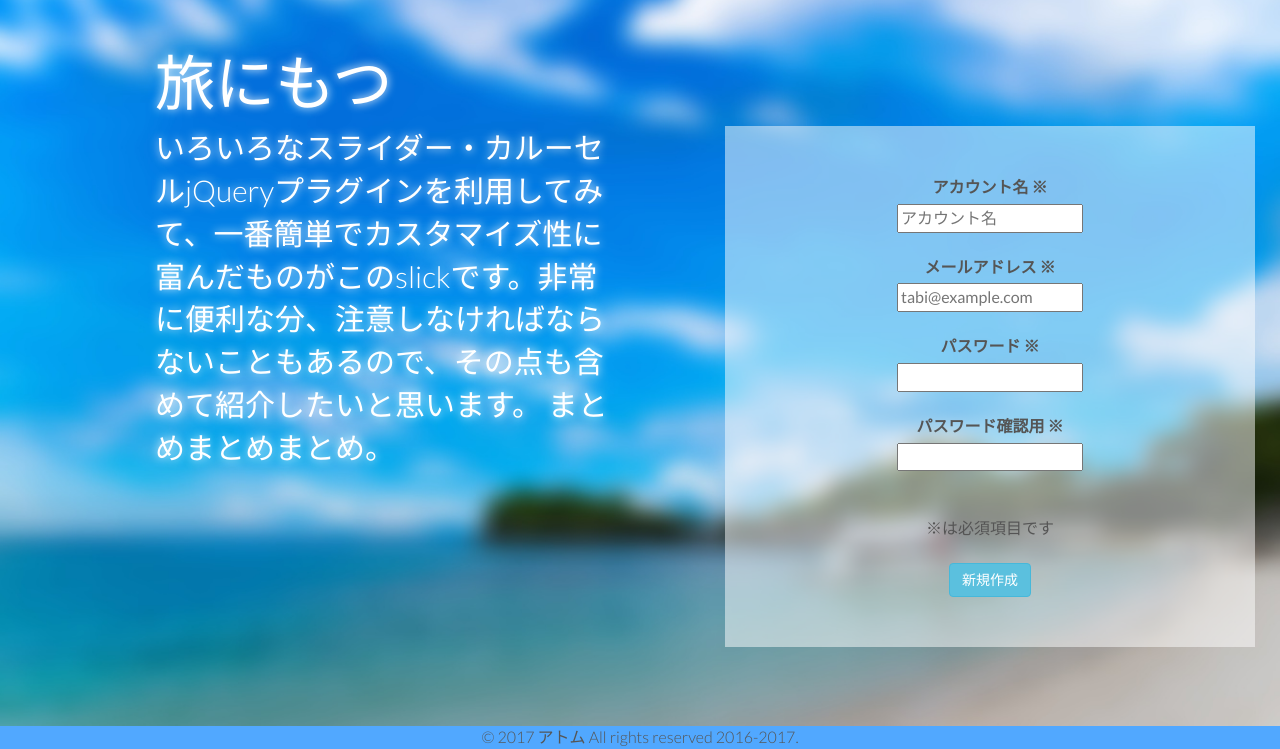
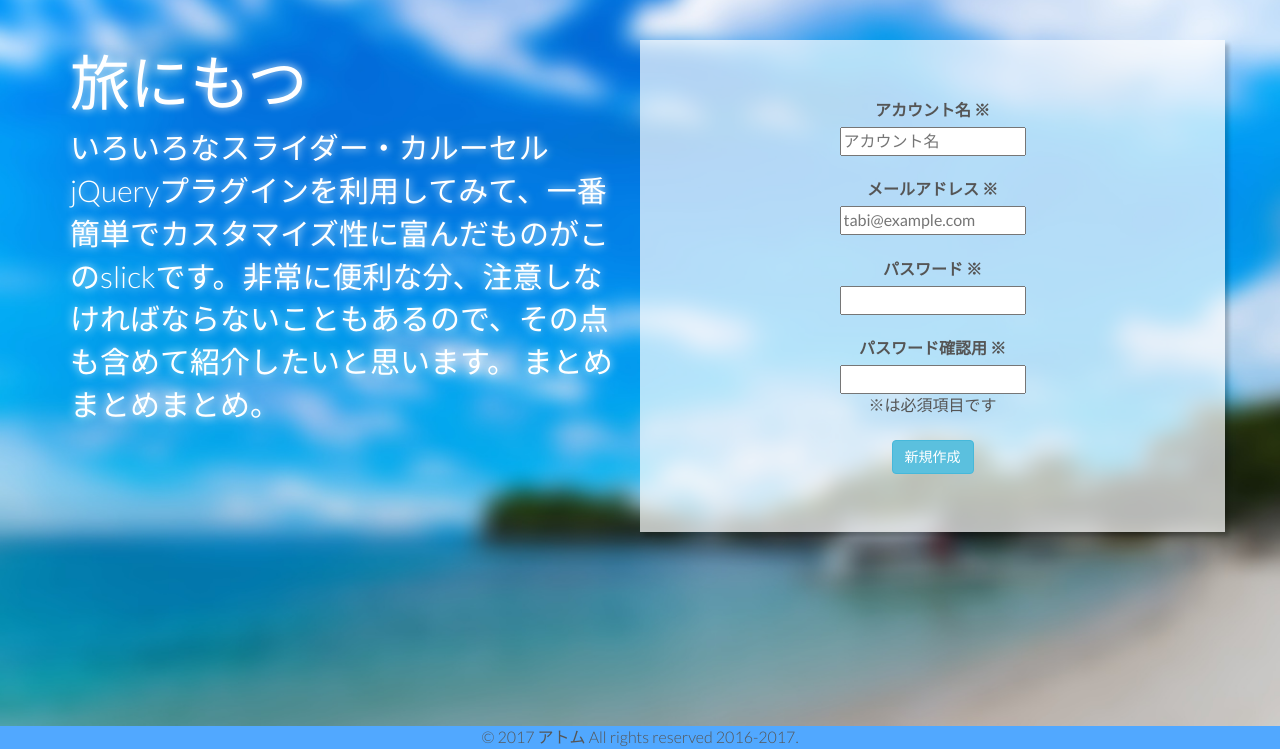
Before and after one commit to otomoyoshi/atom, a PHP site: page /template/sign_up.php in a window 1280 px wide. Shown: the part 51-800 px from the top of the page. Run offline with PHP 8.4, Linux system fonts and the light colour scheme; some libraries are stand-ins or nearby versions; some web fonts are replaced.

Commit message:
レスポンシブ対応

```diff
--- a/theme/assets/css/sign_up.css
+++ b/theme/assets/css/sign_up.css
@@ -16,3 +16,41 @@
 	padding-top: 20px ;
 	padding-bottom: 50px;
 }
+
+
+.background_white {
+  /*background-color: rgba(81,168,255,0.7);*/
+  background-color: rgba(255,255,255,0.7);
+  /*background-color: rgba(0,0,0,0.7);*/
+  /*border-radius: 8px;*/
+  box-shadow: 4px 4px 4px rgba(0,0,0,0.2);
+}
+
+@media (min-width: 1200px) {
+
+	div#space {
+	    padding: 5%;
+	    /*margin: 5%;*/
+	    /*width: 100%;*/
+	}
+
+}
+
+/* Landscape tablets and medium desktops */
+@media (min-width: 768px) and (max-width: 1199px) {
+	div#space {
+    	padding: 5%;
+    	/*margin: 5%;*/
+    	/*width: 100%;*/
+  	}
+
+}
+
+@media (max-width: 767px){
+	div#space {
+    	padding: 5%;
+    	margin: 5%;
+    	/*width: 100%;*/
+  	}
+
+}
--- a/theme/template/sign_up.php
+++ b/theme/template/sign_up.php
@@ -35,18 +35,22 @@
   <div class="container">
     <div class="row" id="adjustment">
 
+      <div class="col-lg-6">
          <div class="row">
-        <div class="col-xs-offset-1 col-lg-5 font_title">旅にもつ  </div>
+            <div class="col-lg-12 font_title">旅にもつ</div>
         </div>
+
         <div class="row">
-      <div class="col-xs-offset-1 col-lg-5 font_content">
-
+          <div class="col-lg-12 font_content">
           いろいろなスライダー・カルーセルjQueryプラグインを利用してみて、一番簡単でカスタマイズ性に富んだものがこのslickです。非常に便利な分、注意しなければならないこともあるので、その点も含めて紹介したいと思います。
           まとめまとめまとめ。
           </div>
-      <div class="col-lg-offset-7">
-        <div style=" background-color: rgba(255,255,255,0.5); padding: 50px" class="row">
-          <div class="col-lg-12">
+        </div>
+
+      </div>
+
+
+      <div class="col-lg-6 background_white" id="space">
         <div class="row">
           <div class="col-lg-12">
 
@@ -97,7 +101,6 @@
           </div>
         </div>
 
-
         <br>
         <div class="row">
           <div class="col-lg-12">
@@ -114,33 +117,24 @@
             </div>
           </div>
         </div>
+
         <div class="row">
-              <div class="col-lg-12">
-                <br>
+          <div class="col-lg-12 text-center">
+            ※は必須項目です
+          </div>
+        </div>
           <br>
 
         <div class="row">
-                 <div class="text-center">
-
-                ※は必須項目です
-                  </div>
-              </div>
-
-
-              <br>
-
+          <div class="col-lg-12">
             <div class="text-center">
              <input type="submit" value="新規作成" class="btn btn-info" >
             </div>
           </div>
         </div>
+
       </div>
     </div>
-      </div>
-    </div>
-
-
-
   </div>
 </div>
 
```
Lines whose indentation alone changed are shown as unchanged.
